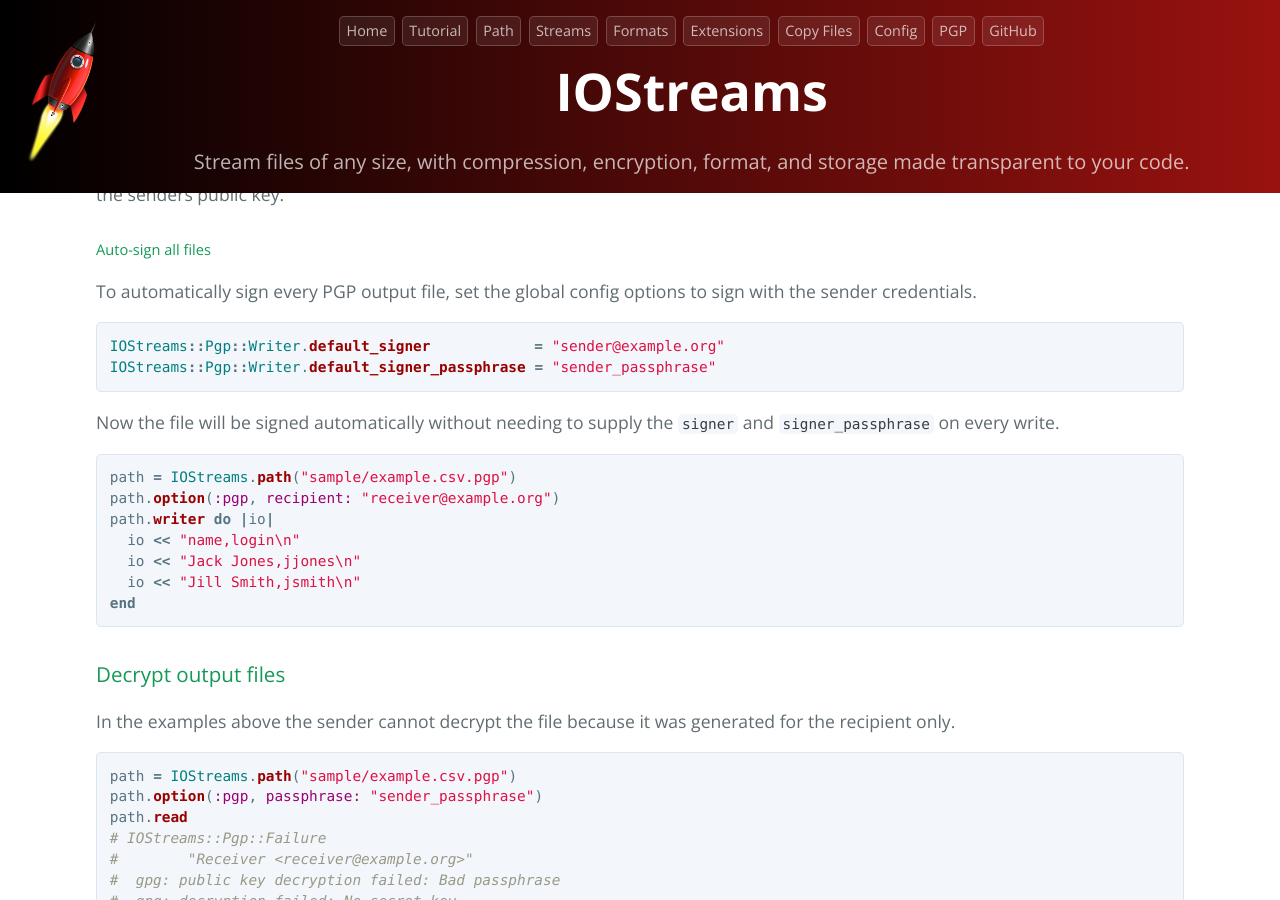
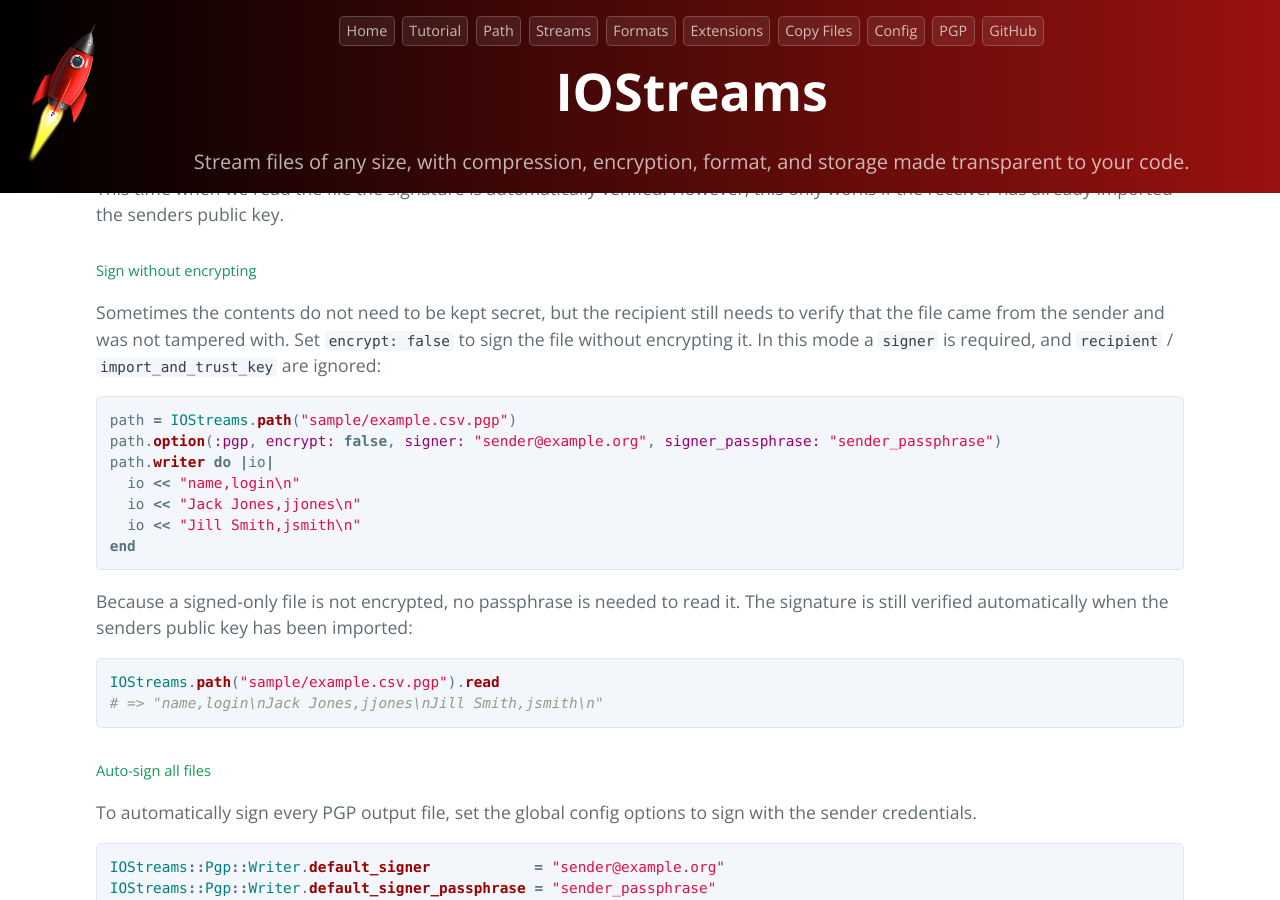
Before and after one commit to reidmorrison/iostreams, a Jekyll site: the page built from docs/pgp.md, in a window 1280 px wide and 900 px high, scrolled down 3062 px. Built offline with Jekyll 4.4.1, drawn with Linux system fonts in a browser that asks for light colours; our own code applies the rules of GitHub Pages for plain Markdown files; some of the changed text lies outside the part shown.

Commit message:
Add ability to sign PGP files without encryption (#20)
Add an `encrypt: true` option to IOStreams::Pgp::Writer. When set to
false the file is signed but not encrypted: `--encrypt` is omitted, a
`:signer` is required, and recipient handling is skipped.

The reader no longer requires a passphrase, since a signed-only file is
not encrypted and needs no private key to read; gpg still verifies the
signature automatically.

Co-Authored-By: Claude Opus 4.8 <noreply@anthropic.com>

```diff
--- a/docs/pgp.md
+++ b/docs/pgp.md
@@ -88,10 +88,11 @@ path.writer do |io|
 end
 ~~~
 
-Lets try to read the file:
+Lets try to read the file without supplying a passphrase:
 ~~~ruby
 IOStreams.path("sample/example.csv.pgp").read
-# ArgumentError (Missing both passphrase and IOStreams::Pgp::Reader.default_passphrase)
+# IOStreams::Pgp::Failure
+#  gpg: decryption failed: No secret key
 ~~~
 
 In order to decrypt the file it needs the passphrase for the receivers private key above:
@@ -137,6 +138,28 @@ path.read
 
 This time when we read the file the signature is automatically verified. However, this only works if the receiver
 has already imported the senders public key.
+
+##### Sign without encrypting
+
+Sometimes the contents do not need to be kept secret, but the recipient still needs to verify that the file came from
+the sender and was not tampered with. Set `encrypt: false` to sign the file without encrypting it. In this mode a
+`signer` is required, and `recipient` / `import_and_trust_key` are ignored:
+~~~ruby
+path = IOStreams.path("sample/example.csv.pgp")
+path.option(:pgp, encrypt: false, signer: "sender@example.org", signer_passphrase: "sender_passphrase")
+path.writer do |io|
+  io << "name,login\n"
+  io << "Jack Jones,jjones\n"
+  io << "Jill Smith,jsmith\n"
+end
+~~~
+
+Because a signed-only file is not encrypted, no passphrase is needed to read it. The signature is still verified
+automatically when the senders public key has been imported:
+~~~ruby
+IOStreams.path("sample/example.csv.pgp").read
+# => "name,login\nJack Jones,jjones\nJill Smith,jsmith\n"
+~~~
 
 ##### Auto-sign all files
 
```
Also changed, not shown: lib/io_streams/pgp/reader.rb (+6 -3 lines), lib/io_streams/pgp/writer.rb (+36 -11 lines), test/pgp_writer_test.rb (+17 -0 lines).
